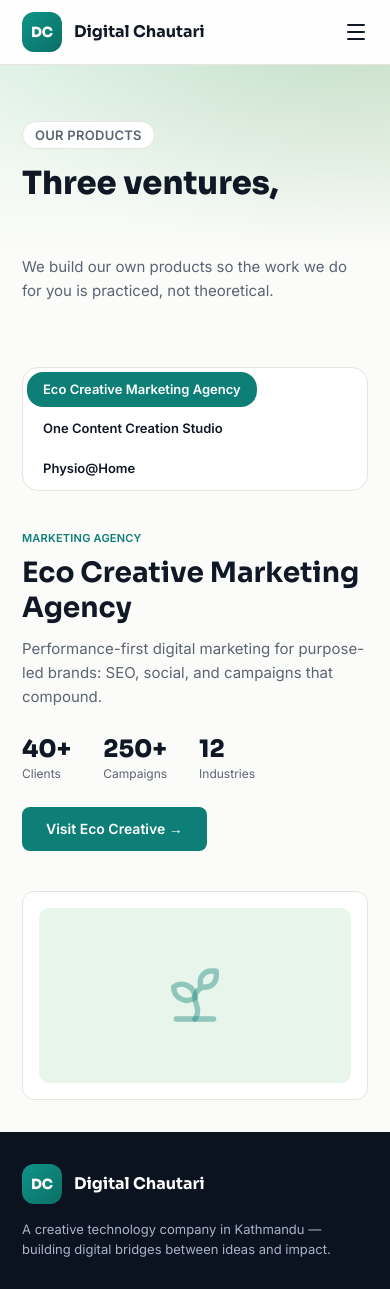
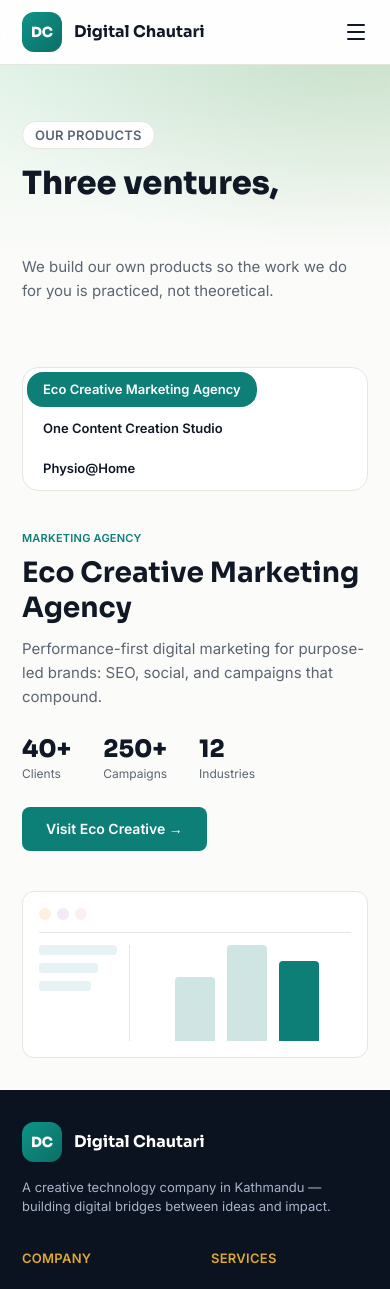
Before and after one commit to dhunganasaroj3/digital-chautari, a Next.js app: page /products in a window 390 px wide. Shown: the top 1289 px of the page. Built offline with nearby package versions, Linux system fonts and the light colour scheme.

Commit message:
feat(products): pure-CSS product mockups — browser, feed, phone (S2.7)

```diff
--- /dev/null
+++ b/components/sections/ProductMockup.tsx
@@ -0,0 +1,83 @@
+import { Play } from "lucide-react";
+import { chipTone } from "@/lib/utils";
+
+type Variant = "browser" | "feed" | "phone";
+
+/** Decorative product previews — pure CSS silhouettes, no semantics. */
+export function ProductMockup({
+  variant,
+  className = "",
+}: {
+  variant: Variant;
+  className?: string;
+}) {
+  return (
+    <div
+      aria-hidden
+      className={`rounded-card border-border-default bg-surface-card border p-4 ${className}`}
+    >
+      {variant === "browser" ? <BrowserMock /> : variant === "feed" ? <FeedMock /> : <PhoneMock />}
+    </div>
+  );
+}
+
+function BrowserMock() {
+  return (
+    <div>
+      <div className="flex gap-1.5 pb-3">
+        <span className="bg-chip-3 size-3 rounded-full" />
+        <span className="bg-chip-4 size-3 rounded-full" />
+        <span className="bg-chip-5 size-3 rounded-full" />
+      </div>
+      <div className="border-border-default flex gap-3 border-t pt-3">
+        <div className="flex w-1/4 flex-col gap-2">
+          <div className="bg-chip-2 h-2.5 rounded" />
+          <div className="bg-chip-2 h-2.5 w-3/4 rounded" />
+          <div className="bg-chip-2 h-2.5 w-2/3 rounded" />
+        </div>
+        <div className="border-border-default flex flex-1 items-end justify-center gap-3 border-l pl-3">
+          <div className="bg-action/20 h-16 w-10 rounded-t" />
+          <div className="bg-action/20 h-24 w-10 rounded-t" />
+          <div className="bg-action h-20 w-10 rounded-t" />
+        </div>
+      </div>
+    </div>
+  );
+}
+
+function FeedMock() {
+  return (
+    <div className="relative grid grid-cols-3 gap-3">
+      {Array.from({ length: 6 }, (_, i) => (
+        <div key={i} className={`rounded-chip aspect-square ${chipTone(i)}`} />
+      ))}
+      <div className="absolute inset-0 grid place-items-center">
+        <span className="bg-surface-card/80 rounded-pill shadow-card-hover grid size-12 place-items-center">
+          <Play className="text-action size-5 translate-x-0.5 fill-current" />
+        </span>
+      </div>
+    </div>
+  );
+}
+
+function PhoneMock() {
+  return (
+    <div className="grid place-items-center">
+      <div className="border-border-default bg-surface w-56 rounded-2xl border p-3">
+        <div className="bg-border-default mx-auto h-1.5 w-16 rounded-full" />
+        <div className="mt-3 flex flex-col gap-3">
+          {Array.from({ length: 3 }, (_, i) => (
+            <div key={i} className="flex items-center gap-2">
+              <span className={`size-8 shrink-0 rounded-full ${chipTone(i + 1)}`} />
+              <span className="flex-1">
+                <span className="bg-border-default block h-2 w-3/4 rounded" />
+                <span className="bg-border-default mt-1 block h-2 w-1/2 rounded" />
+              </span>
+            </div>
+          ))}
+        </div>
+        <div className="bg-action rounded-btn mt-3 h-9" />
+      </div>
+    </div>
+  );
+}
--- a/components/sections/TabbedProducts.tsx
+++ b/components/sections/TabbedProducts.tsx
@@ -4,8 +4,11 @@ import { useSearchParams } from "next/navigation";
 import * as Tabs from "@radix-ui/react-tabs";
 import { Section } from "@/components/ui/Section";
 import { Button } from "@/components/ui/Button";
+import { ProductMockup } from "@/components/sections/ProductMockup";
 import { PRODUCTS } from "@/lib/data/products";
-import { chipTone, toIcon } from "@/lib/utils";
+
+/** Decorative preview per venture: dashboard chart / content feed / booking app. */
+const MOCKUPS = { eco: "browser", one: "feed", physio: "phone" } as const;
 
 /** Initial tab deep-links via ?product=<id> (validated against PRODUCTS ids). */
 export function TabbedProducts() {
@@ -30,8 +33,7 @@ export function TabbedProducts() {
             </Tabs.Trigger>
           ))}
         </Tabs.List>
-        {PRODUCTS.map((product, i) => {
-          const Icon = toIcon(product.icon);
+        {PRODUCTS.map((product) => {
           return (
             <Tabs.Content
               key={product.id}
@@ -58,14 +60,7 @@ export function TabbedProducts() {
                   {product.cta.label}
                 </Button>
               </div>
-              <div
-                aria-hidden
-                className="rounded-card border-border-default bg-surface-card border p-4"
-              >
-                <div className={`rounded-chip grid aspect-video place-items-center ${chipTone(i)}`}>
-                  <Icon className="text-action/40 size-16" />
-                </div>
-              </div>
+              <ProductMockup variant={MOCKUPS[product.id]} />
             </Tabs.Content>
           );
         })}
```
